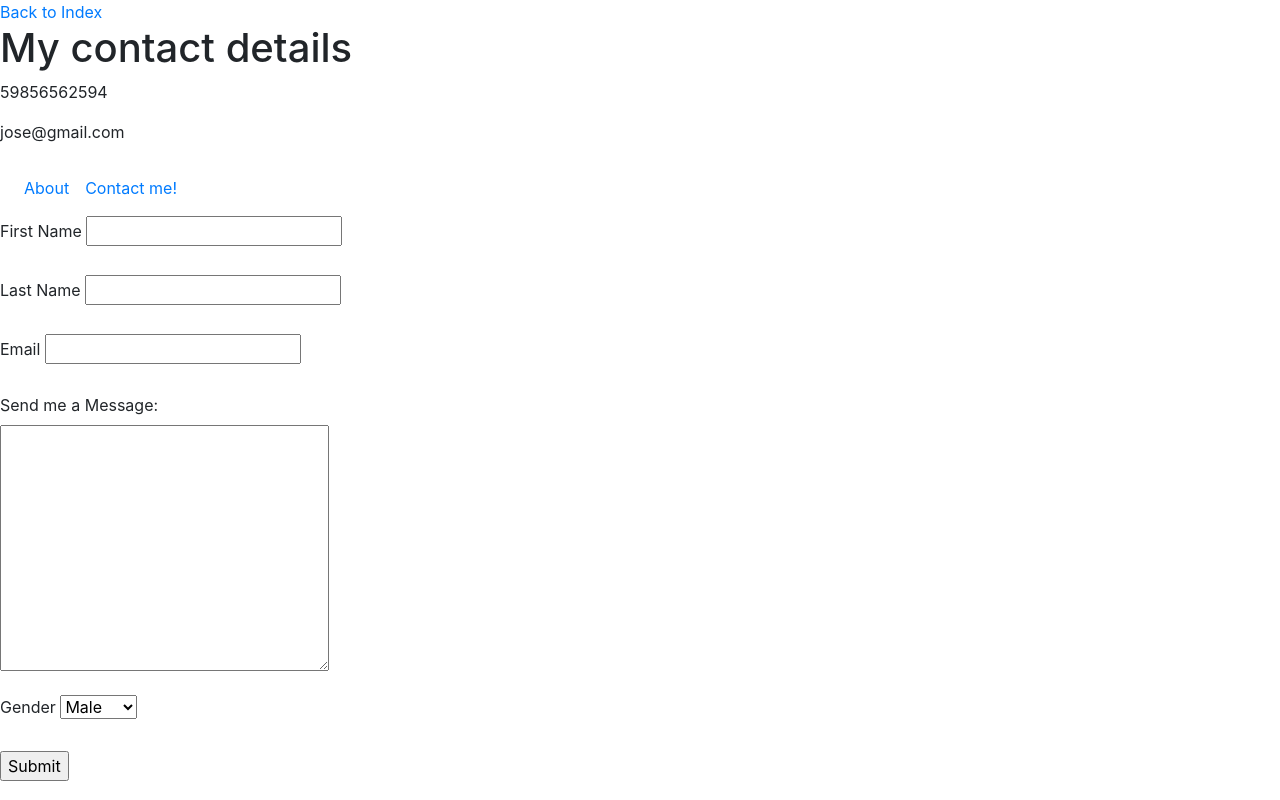
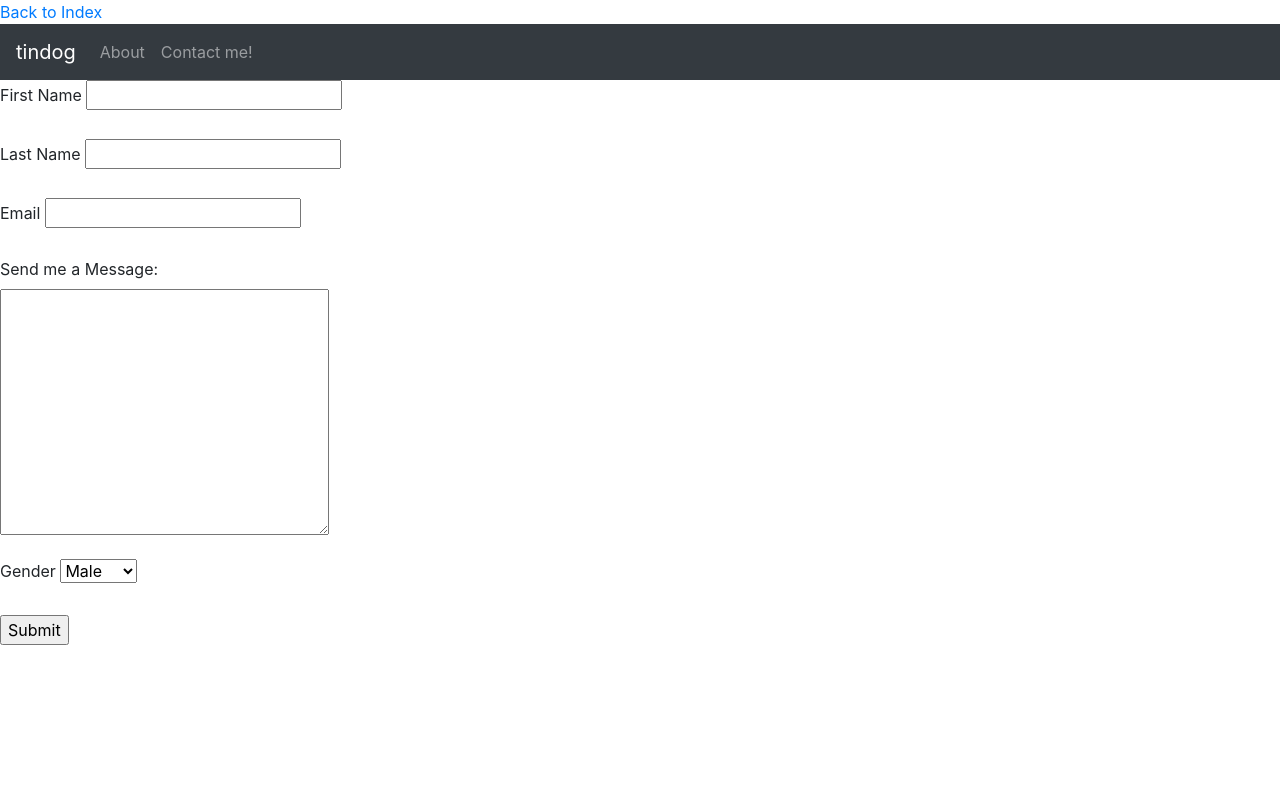
Before and after one commit to juanrebella/webHtml, a plain HTML site: page contact.html in a window 1280 px wide. Drawn offline with nearby package versions, Linux system fonts and the light colour scheme.

Commit message:
more images and navbar

```diff
--- a/contact.html
+++ b/contact.html
@@ -10,12 +10,8 @@
 
     <a href="index.html">Back to Index</a>
     <body>
-
-        <h1>My contact details</h1>
-        <p>59856562594</p>
-        <p>jose@gmail.com</p>
-
-        <nav class="navbar navbar-expand-lg">
+        <nav class="navbar navbar-expand-lg navbar-dark bg-dark">
+            <a class="navbar-brand" href="">tindog</a>
             <ul class="navbar-nav">
                 <li class="nav-item">
                     <a class="nav-link" href="about.html">About</a>
```
Also changed, not shown: index.html (+3 -3 lines), images/newyork.jpg (added), images/paris.jpg (added), images/sanfran.jpg (added).
